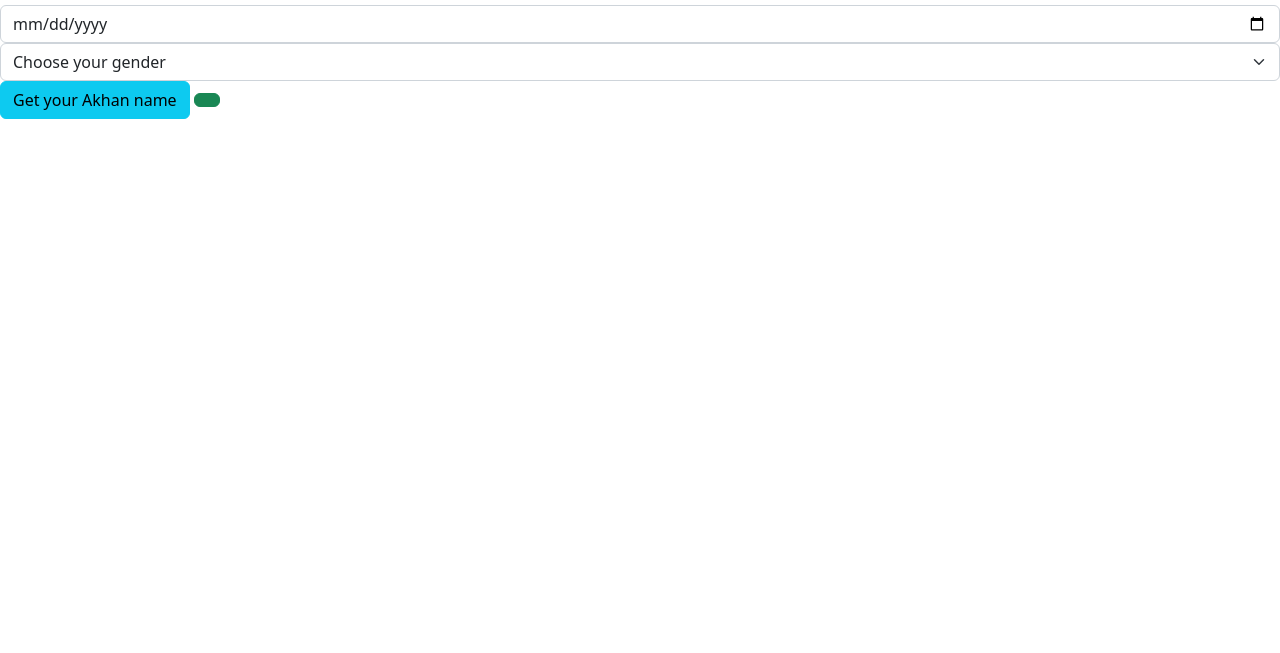
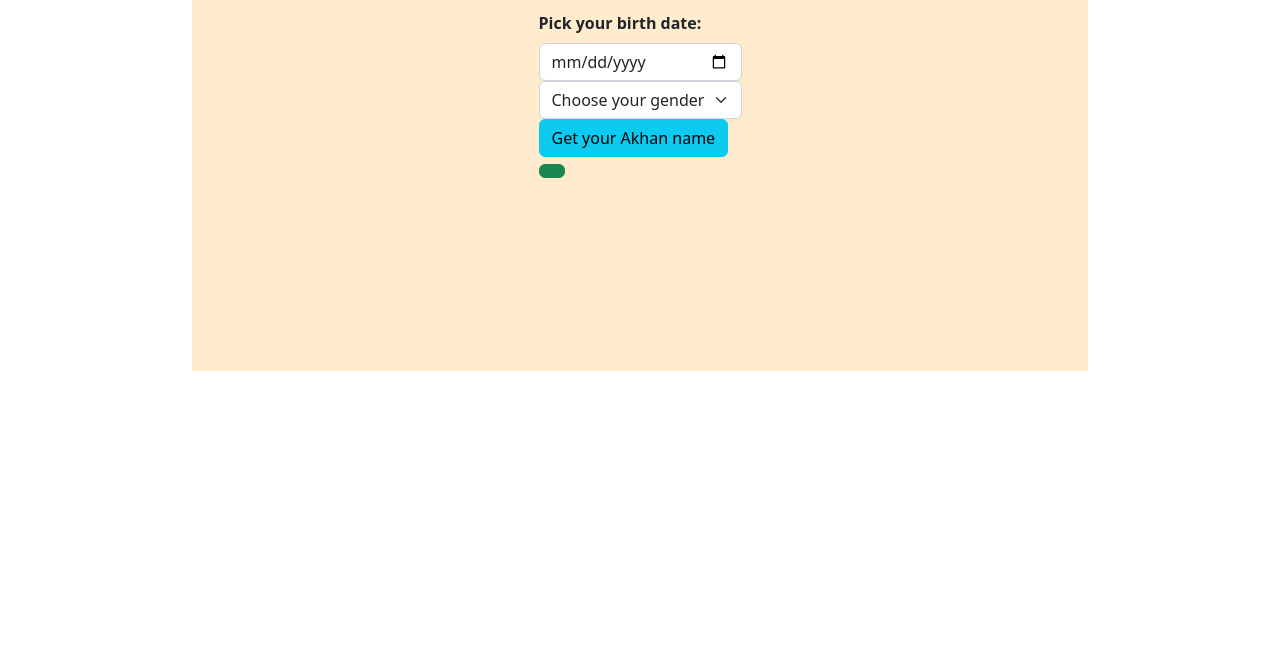
Before and after one commit to LONGERI197/FARM-WITH-BISASE, a plain HTML site: page index.html in a window 1280 px wide. Shown: the part 147-800 px from the top of the page. Drawn offline with nearby package versions, Linux system fonts and the light colour scheme.

Commit message:
added styling

```diff
--- a/css/style.css
+++ b/css/style.css
@@ -6,3 +6,23 @@ h3
 {
 background-color: yellow;color: green;font-style: italic;
 }
+body{
+    height: 100vh;
+
+    display: flex;
+
+    /* align-items: center; */
+
+    justify-content: center;
+
+}
+#container{
+background-color: blanchedalmond;
+height: 60%;
+display: flex;
+flex-direction: column;
+width: 70%;
+margin-top: 3%;
+align-items: center;
+}
+}
--- a/index.html
+++ b/index.html
@@ -70,7 +70,9 @@
 
 
 
-          <button type="button" class="btn btn-success" id="Click_here"></button>
+          <div>
+            <button type="button" class="btn btn-success" id="Click_here"></button>
+          </div>
 </div>
 <!-- JavaScript Bundle with Popper -->
 <script src="https://cdn.jsdelivr.net/npm/bootstrap@5.2.2/dist/js/bootstrap.bundle.min.js" integrity="sha384-OERcA2EqjJCMA+/3y+gxIOqMEjwtxJY7qPCqsdltbNJuaOe923+mo//f6V8Qbsw3" crossorigin="anonymous"></script>
```
Also changed, not shown: 1 other file.
